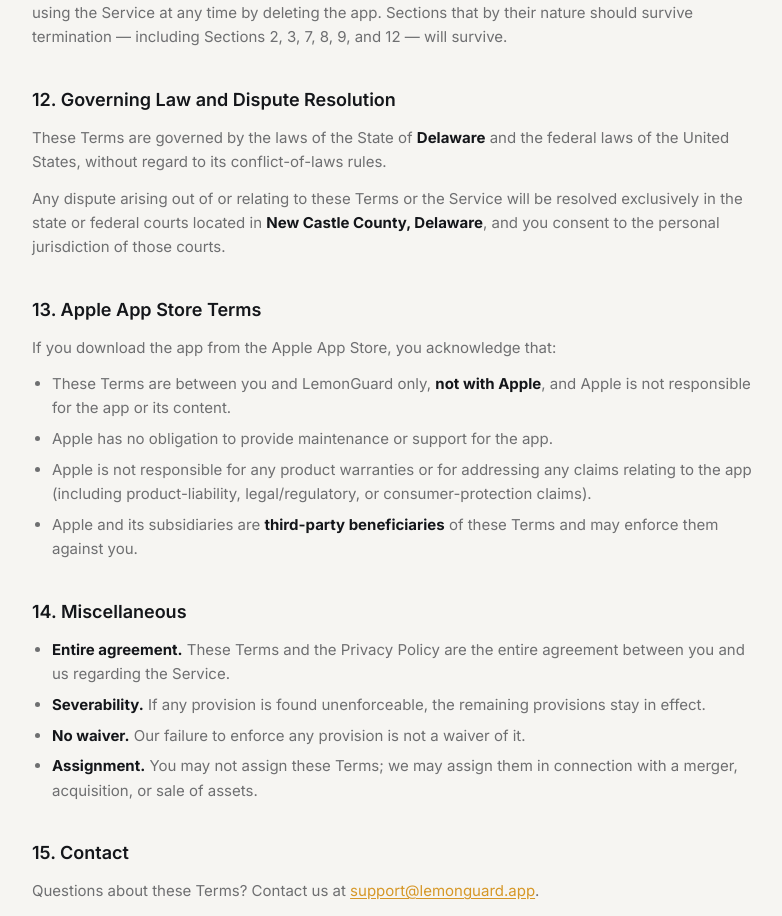
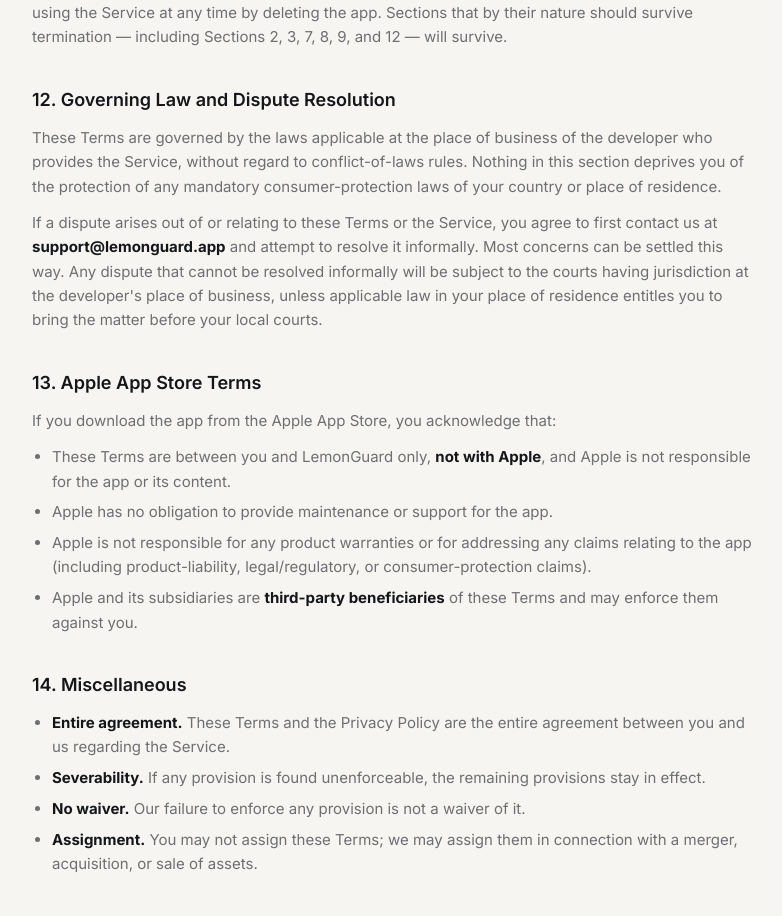
Before and after one commit to lingxling/lemonguard-web, a Next.js app: page /terms in a window 1280 px wide. Shown: the part 3466-4382 px from the top of the page, without its empty margins (248-1030 px from the left). Built offline with nearby package versions, Linux system fonts and the light colour scheme.

Commit message:
update ToS

```diff
--- a/app/terms/page.tsx
+++ b/app/terms/page.tsx
@@ -178,15 +178,21 @@
 
       <LegalSection heading="12. Governing Law and Dispute Resolution">
         <p>
-          These Terms are governed by the laws of the State of{" "}
-          <strong>Delaware</strong> and the federal laws of the United States,
-          without regard to its conflict-of-laws rules.
+          These Terms are governed by the laws applicable at the place of
+          business of the developer who provides the Service, without regard to
+          conflict-of-laws rules. Nothing in this section deprives you of the
+          protection of any mandatory consumer-protection laws of your country
+          or place of residence.
         </p>
         <p>
-          Any dispute arising out of or relating to these Terms or the Service
-          will be resolved exclusively in the state or federal courts located in{" "}
-          <strong>New Castle County, Delaware</strong>, and you consent to the
-          personal jurisdiction of those courts.
+          If a dispute arises out of or relating to these Terms or the Service,
+          you agree to first contact us at{" "}
+          <strong>support@lemonguard.app</strong> and attempt to resolve it
+          informally. Most concerns can be settled this way. Any dispute that
+          cannot be resolved informally will be subject to the courts having
+          jurisdiction at the developer&apos;s place of business, unless
+          applicable law in your place of residence entitles you to bring the
+          matter before your local courts.
         </p>
       </LegalSection>
 
```
Also changed, not shown: 2 other files (tests, documents, lock files or other folders).
